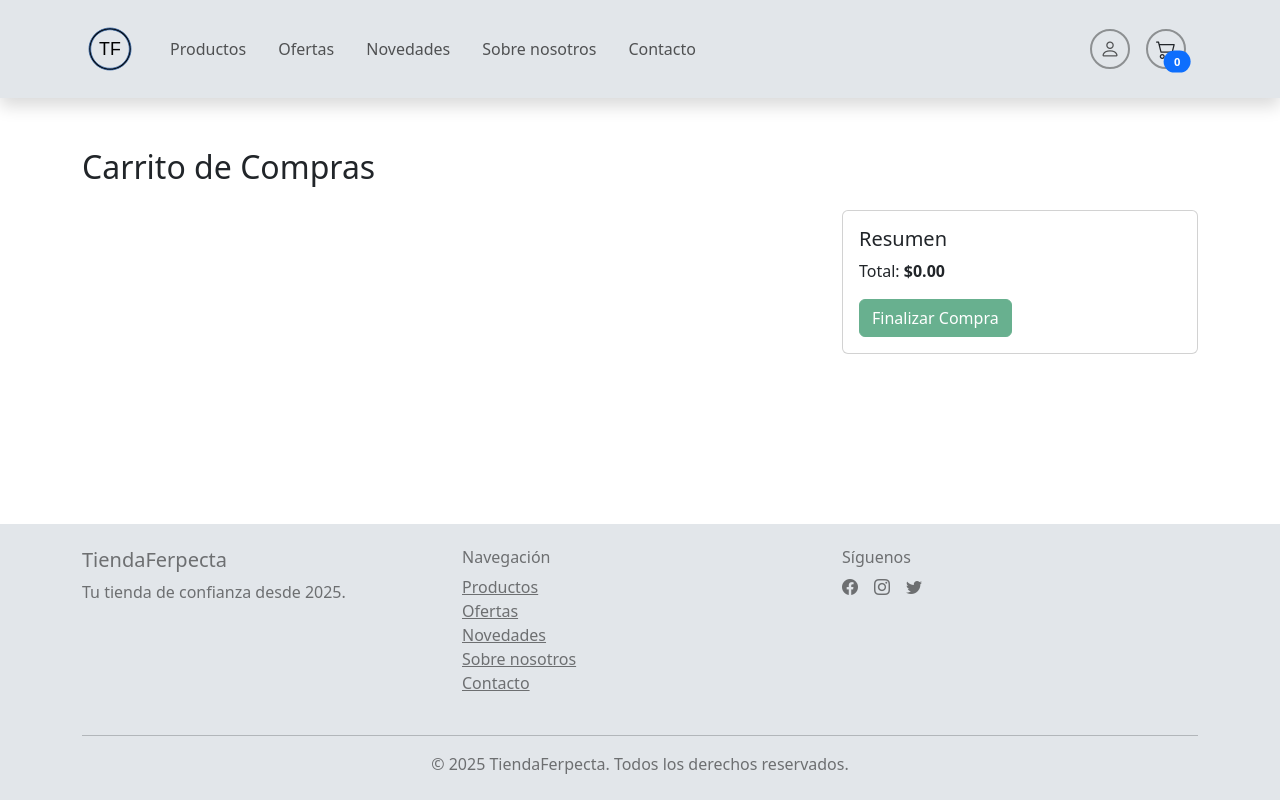
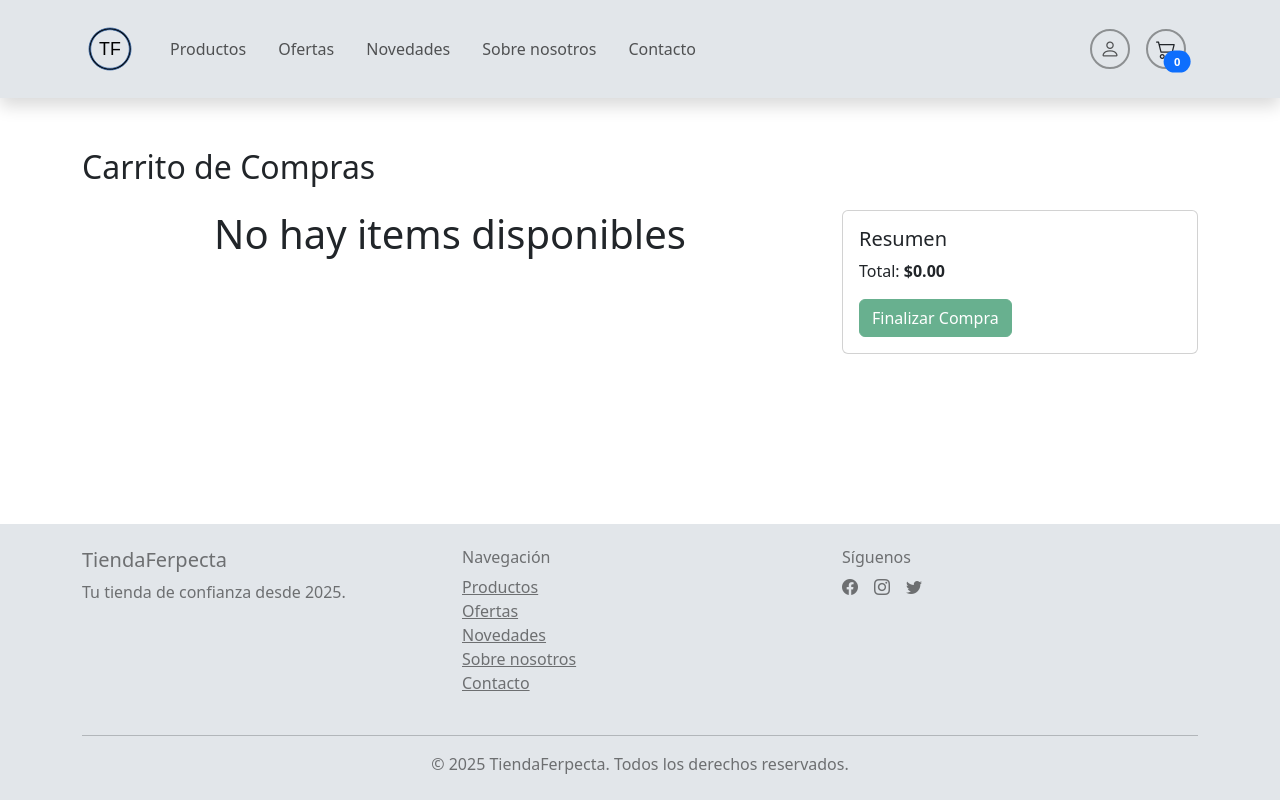
Before and after one commit to RafaelJoseCalderon/tt-react-pf, a React (Vite) app: page /cart in a window 1280 px wide. Built offline with nearby package versions, Linux system fonts and the light colour scheme.

Commit message:
fix: ShopingCart

```diff
--- a/src/pages/shopping_cart.jsx
+++ b/src/pages/shopping_cart.jsx
@@ -9,12 +9,14 @@ import SummaryCart from "../components/cart_summary";
 const ShopingCart = () => {
   const { items, delItem, delAll } = useCart();
 
+  console.log({ items, delItem, delAll });
+
   return (
     <Container className="my-5">
       <h2 className="mb-4">Carrito de Compras</h2>
       <Row>
         <Col md={8} className="cart-container">
-          {(!items || items?.length === 0) <= 0 ? <NotItems /> :
+          {(!items || items?.length === 0) ? <NotItems /> :
             <CartList items={items} remove={delItem} />
           }
         </Col>
```
